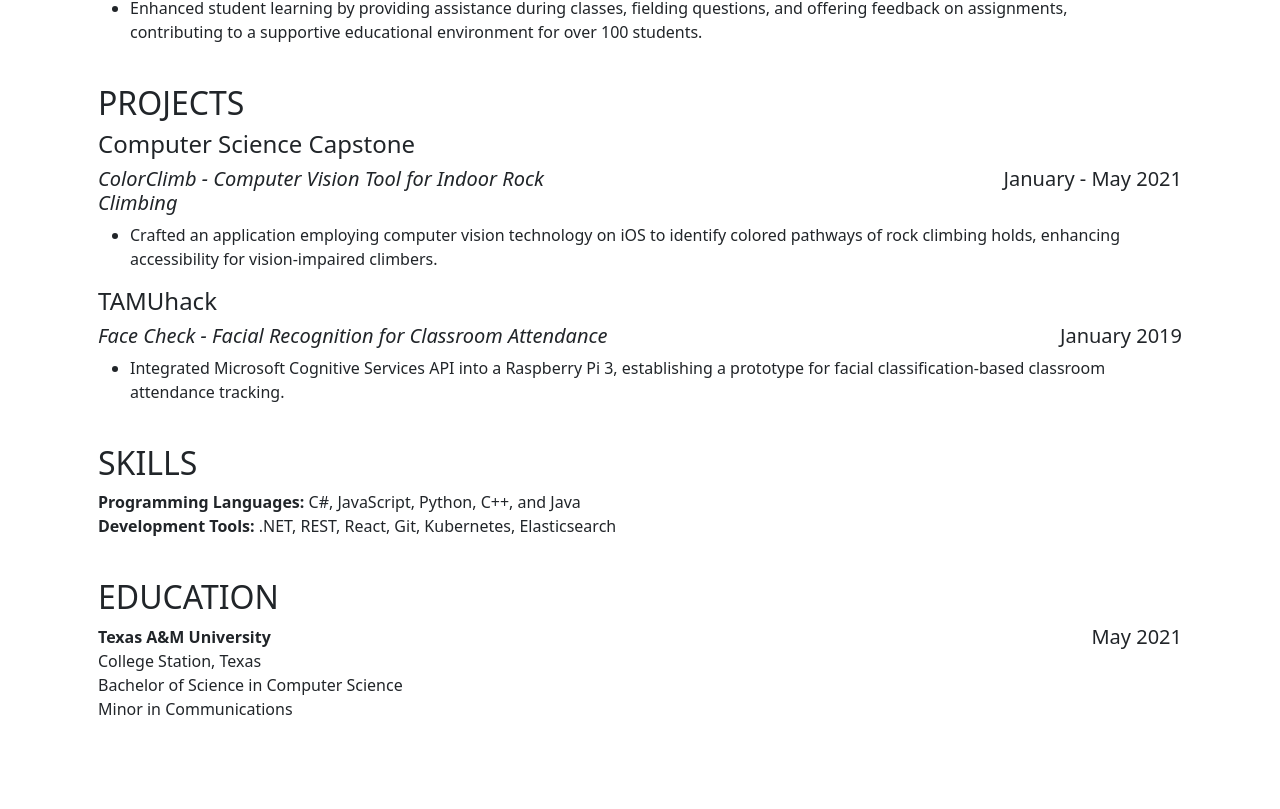
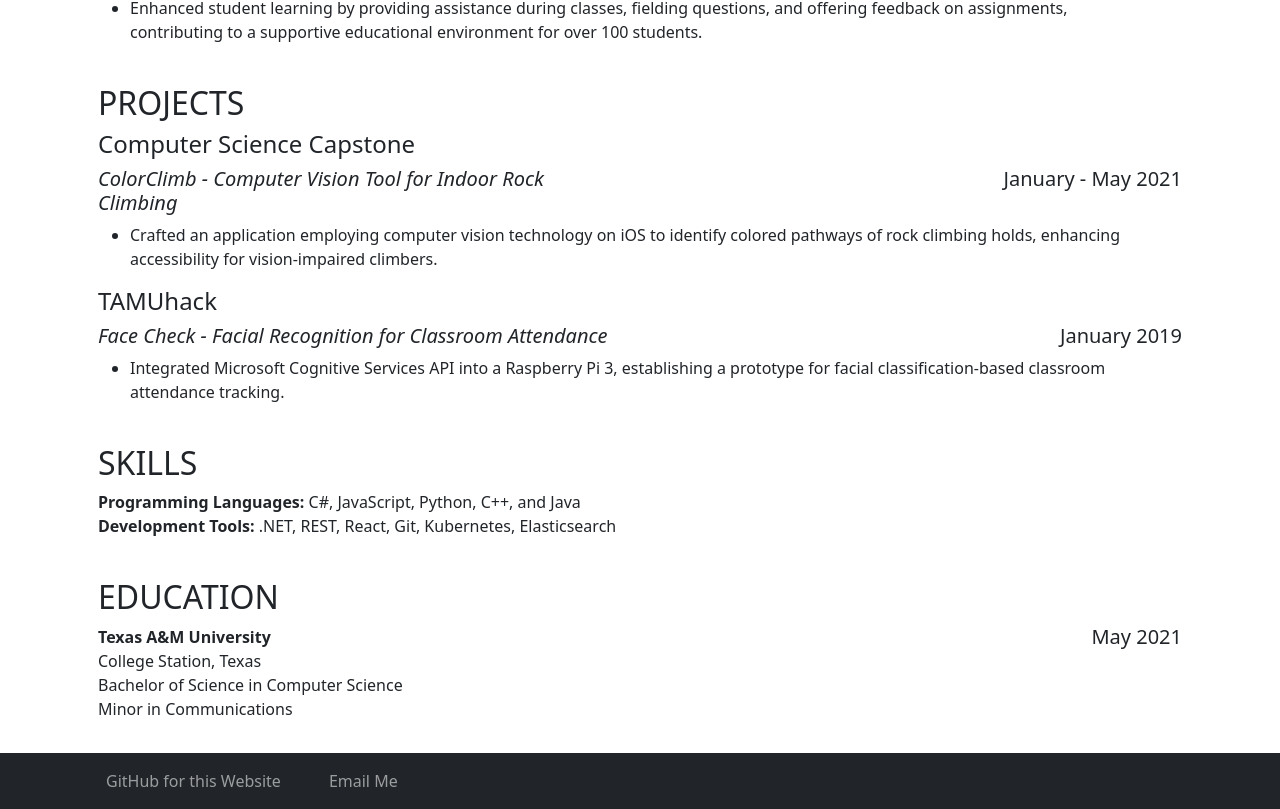
Before and after one commit to Wosty/Wosty.github.io, a Next.js app: page /resume in a window 1280 px wide. Shown: the part 997-1806 px from the top of the page. Before the commit the page ends 1750 px from the top, so only its background shows below. Built offline with nearby package versions, Linux system fonts and the light colour scheme.

Commit message:
Footer (#6)
* Adding and implementing the footer component

* Personalizing the README

```diff
--- a/src/app/(pages)/layout.tsx
+++ b/src/app/(pages)/layout.tsx
@@ -1,3 +1,5 @@
+import Footer from "@/components/Footer";
+
 export default function PageLayout({
   children,
 }: Readonly<{
@@ -7,6 +9,7 @@ export default function PageLayout({
   return (
     <>
       <div>{children}</div>
+      <Footer />
     </>
   );
 }
--- /dev/null
+++ b/src/components/Footer.tsx
@@ -0,0 +1,19 @@
+import { Container, Nav, NavLink, Navbar } from 'react-bootstrap';
+
+const Footer = () => {
+
+  return (
+    <>
+      <Navbar bg="dark" data-bs-theme="dark">
+        <Container>
+          <Nav fill>
+            <NavLink href="https://github.com/Wosty/Wosty.github.io" className='px-4'>GitHub for this Website</NavLink>
+            <NavLink href="mailto:wesley.till99@gmail.com" className='px-4'>Email Me</NavLink>
+          </Nav>
+        </Container>
+      </Navbar>
+    </>
+  );
+}
+
+export default Footer;
```
Also changed, not shown: 1 other file (tests, documents, lock files or other folders).
